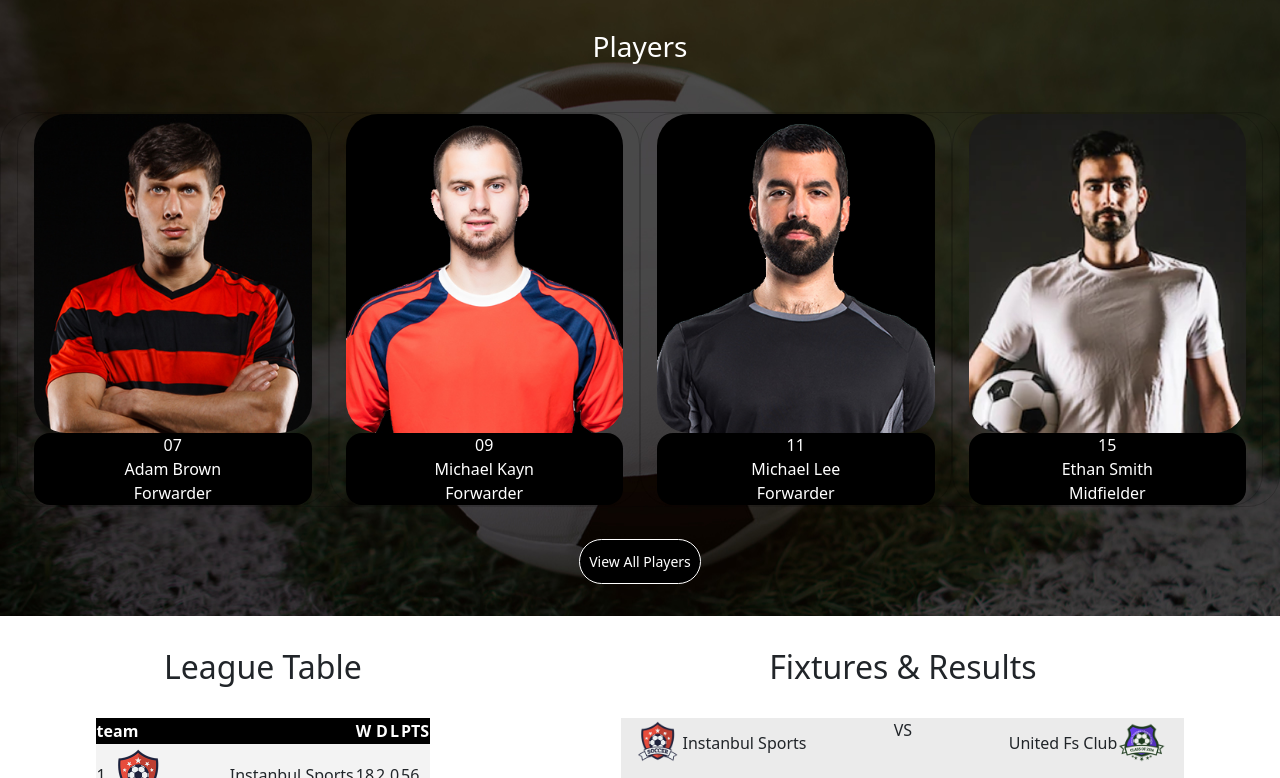
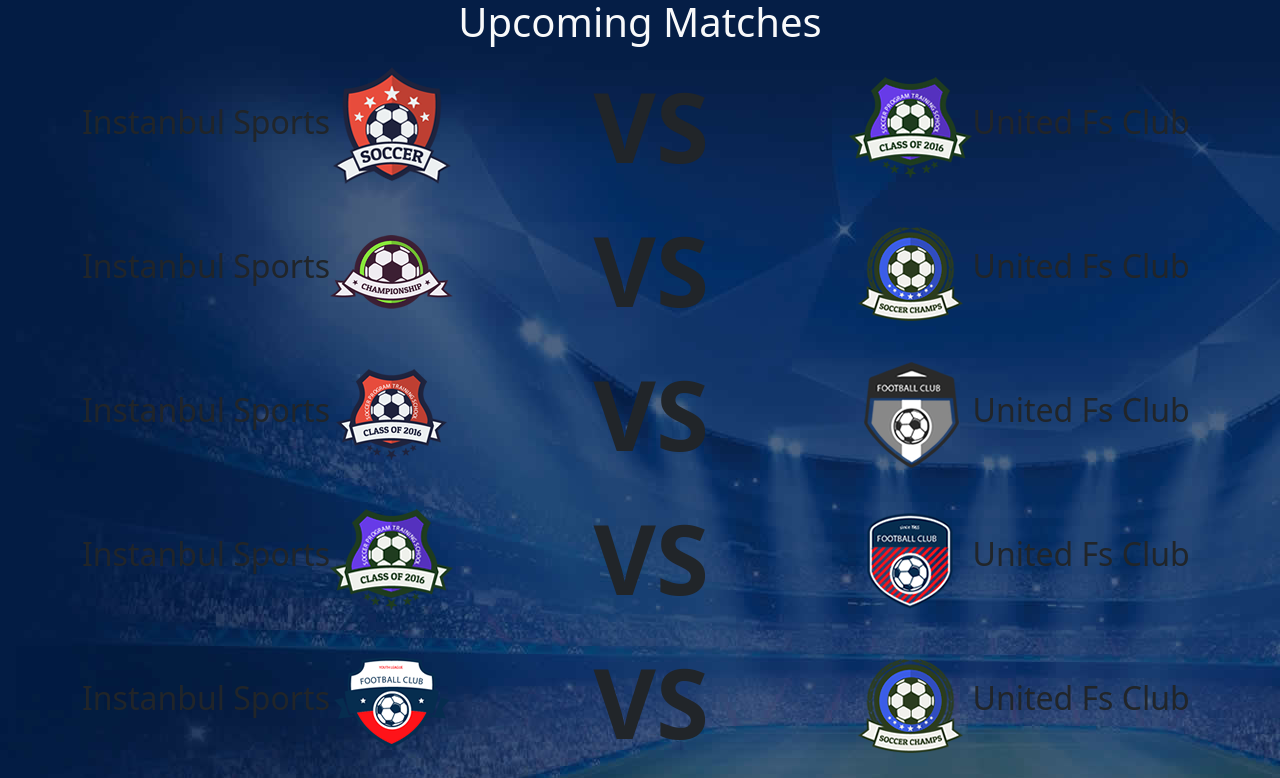
Before and after one commit to AlessioAbbati/proj-html-vuejs, a Vue app: page / in a window 1280 px wide. Shown: the part 642-1420 px from the top of the page. Built offline with nearby package versions, Linux system fonts and the light colour scheme.

Commit message:
add array and v-for in matches

```diff
--- a/src/components/AppMain.vue
+++ b/src/components/AppMain.vue
@@ -18,6 +18,44 @@ export default {
     },
     data() {
         return {
+            matches: [
+                {
+                    logo1: 'src/assets/img/club-1.png',
+                    logo2: 'src/assets/img/club-2.png',
+                    date: 'May 21, 2022 18.05 pm',
+                    stadium: 'Expert Stadium',
+                },
+                {
+                    logo1: 'src/assets/img/club-3.png',
+                    logo2: 'src/assets/img/club-4.png',
+                    date: 'May 21, 2022 18.05 pm',
+                    stadium: 'Expert Stadium',
+                },
+                {
+                    logo1: 'src/assets/img/club-9.png',
+                    logo2: 'src/assets/img/club-6.png',
+                    date: 'May 21, 2022 18.05 pm',
+                    stadium: 'Expert Stadium',
+                },
+                {
+                    logo1: 'src/assets/img/club-2.png',
+                    logo2: 'src/assets/img/club-8.png',
+                    date: 'May 21, 2022 18.05 pm',
+                    stadium: 'Expert Stadium',
+                },
+                {
+                    logo1: 'src/assets/img/club-7.png',
+                    logo2: 'src/assets/img/club-4.png',
+                    date: 'May 21, 2022 18.05 pm',
+                    stadium: 'Expert Stadium',
+                },
+                {
+                    logo1: 'src/assets/img/club-1.png',
+                    logo2: 'src/assets/img/club-2.png',
+                    date: 'May 21, 2022 18.05 pm',
+                    stadium: 'Expert Stadium',
+                },
+            ],
             cards: [
                 {
                     img: 'src/assets/img/player1.jpg',
@@ -134,7 +172,14 @@ export default {
 
 <template>
   <section class="matches">
-    <app-matches />
+    <div class="container">
+       <h1 class="text-center text-light">Upcoming Matches</h1>
+       <app-matches
+            v-for="match in this.matches"
+            :key="match"
+            :match="match"
+       />
+    </div>
   </section>
   <section class="cards d-flex flex-column align-items-center">
     <h3>Players</h3>
@@ -194,6 +239,9 @@ export default {
 </template>
 
 <style lang="scss" scoped>
+.matches {
+    background-image: url('../assets/img/saha.jpg');
+}
 .cards {
     background-image: url('../assets/img/player.jpg');
 
--- a/src/components/AppMatches.vue
+++ b/src/components/AppMatches.vue
@@ -1,18 +1,38 @@
-<script></script>
+<script>
+export default {
+  props: {
+    match: Object,
+  }
+}
+</script>
 
 <template>
-
+  <div class="row">
+    <div class="col-sm d-flex align-items-center">
+      <h2>Instanbul Sports</h2>
+      <img :src="match.logo1" alt="">
+    </div>
+    <div class="col-sm d-flex align-items-center justify-content-center">
+      <span>VS</span>
+    </div>
+    <div class="col-sm d-flex align-items-center">
+      <img :src="match.logo2" alt="">
+      <h2>United Fs Club</h2>
+    </div>
+  </div>
 </template>
 
 <style lang="scss" scoped>
-.sec_carousel {
+.row {
+  div {
     h2 {
     white-space: nowrap;
     }
-    p {
+    span {
     font-size: 6rem;
     font-weight: 700;
     }
+  }
 }
 </style>
 
```
